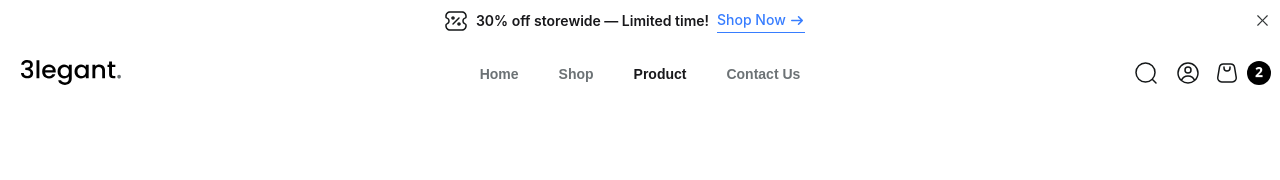
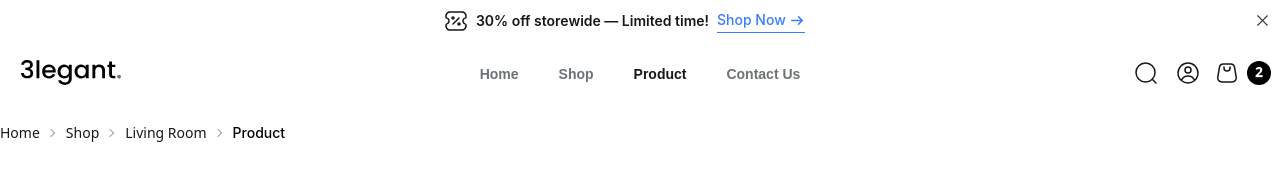
Before and after one commit to Ahmad-AlMasri1/E-Commerce-with-tailwindcss, a website: page product.html in a window 1280 px wide. Drawn offline with Linux system fonts and the light colour scheme.

Commit message:
add Breadcrumbs to Product Page

```diff
--- a/product.html
+++ b/product.html
@@ -99,6 +99,17 @@
             </div>
         </div>
    </header>
+   <main>
+        <!--Breadcrumbs-->
+        <div class="breadcrumbs text-sm container mx-auto py-4">
+            <ul>
+                <li><a href="index.html">Home</a></li>
+                <li><a href="shop.html">Shop</a></li>
+                <li><a>Living Room</a></li>
+                <li><a href="product.html" class="text-black text-[14px]/[24px] font-medium font-Inter">Product</a></li>
+            </ul>
+        </div>
 
+   </main>
 </body>
 </html>
```
